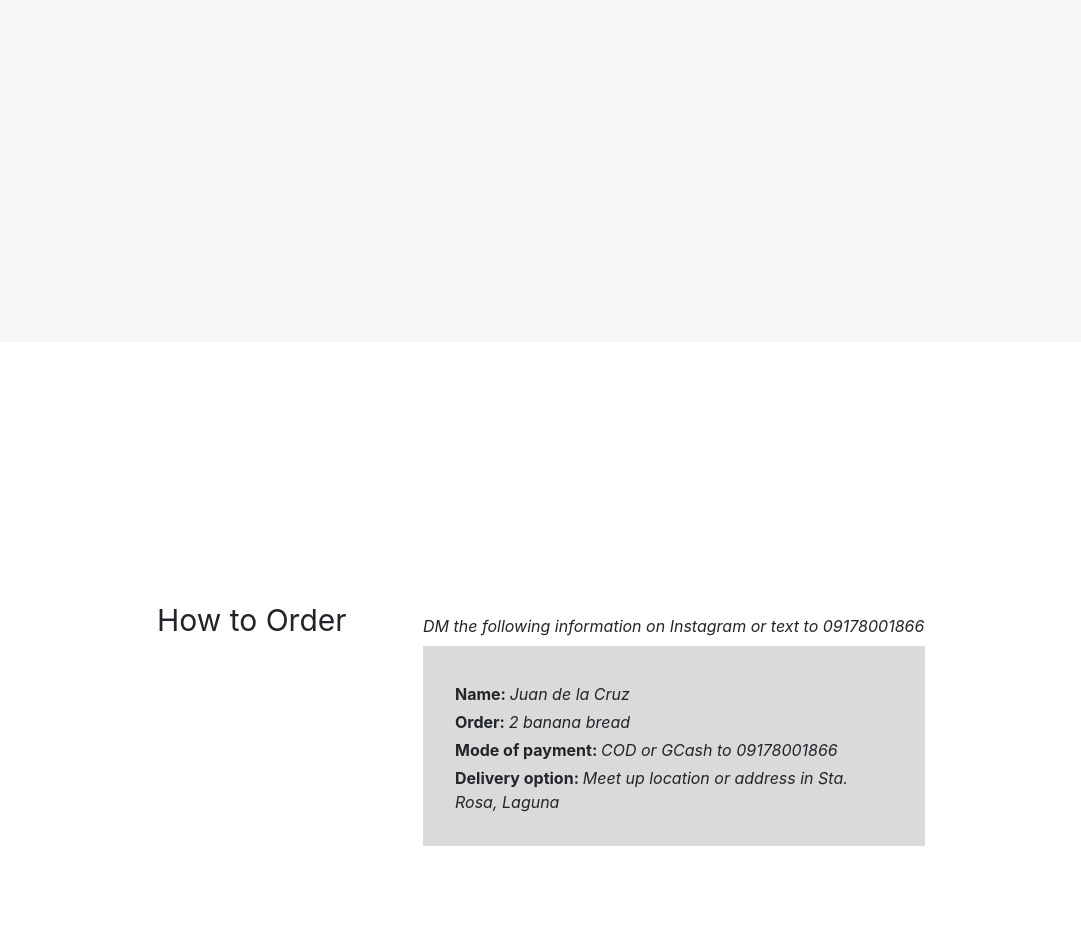
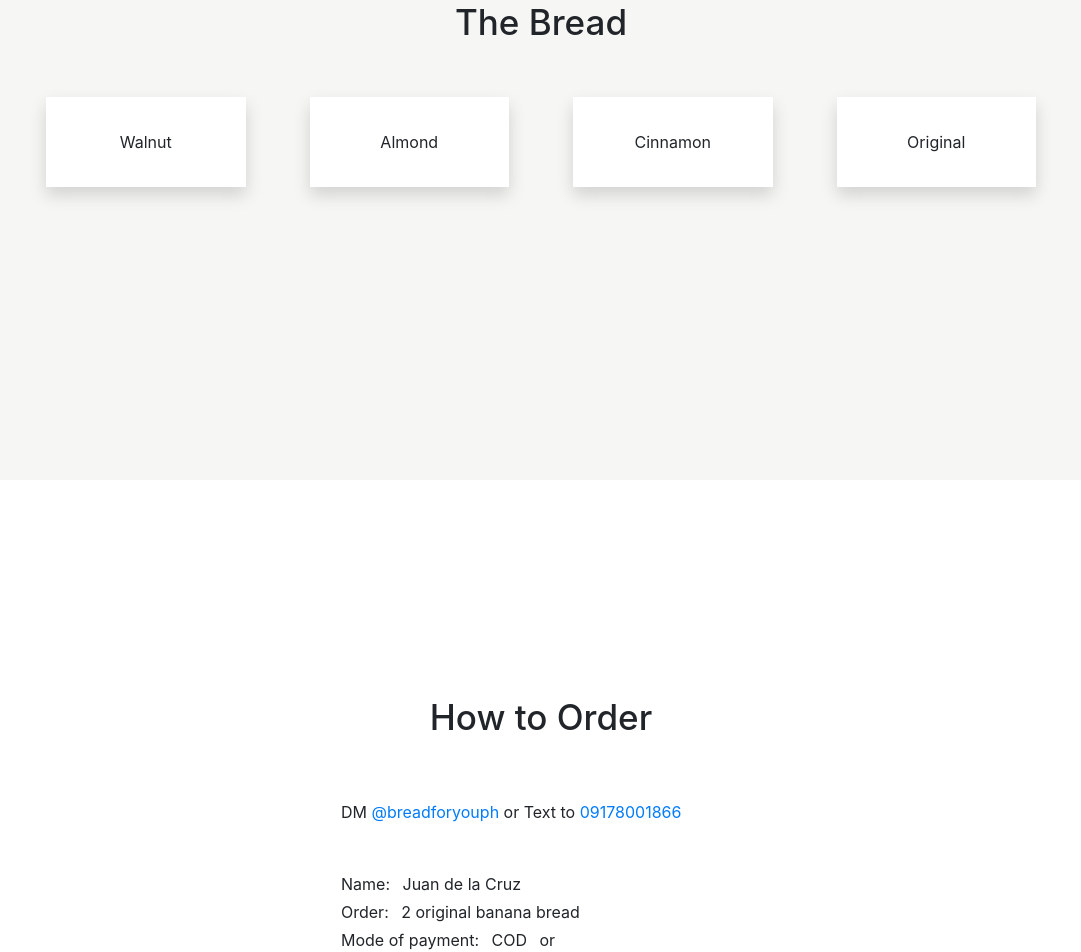
Before and after one commit to janaldous/breadforyouph, a React (Create React App) app: page / in a window 1280 px wide. Shown: the part 1465-2417 px from the top of the page, without its empty margins (99-1180 px from the left). Built offline with nearby package versions, Linux system fonts and the light colour scheme.

Commit message:
ui improvements

```diff
--- a/src/App.tsx
+++ b/src/App.tsx
@@ -5,8 +5,11 @@ import bananabread1 from "./bananabread.jpg";
 import bananabread3 from "./bananabread3.jpg";
 import lemon from "./lemon.jpg";
 import Jumbotron from "react-bootstrap/Jumbotron";
-import instagram96 from "./icons8-instagram-96.png";
-import instagram48 from "./icons8-instagram-48.png";
+import instagramLogo from "./icons8-instagram-96.png";
+
+const defaultMessage = "Name:\nOrder:\nPayment:\nDelivery:";
+const uriDefaultMessage = encodeURIComponent(defaultMessage);
+const smsURI = `sms:09178001866;?&body=${uriDefaultMessage}`;
 
 function App() {
   return (
@@ -14,11 +17,11 @@ function App() {
       <Jumbotron>
         <div className="company-name">
           <img src={logo} alt="Logo" className="logo" />
-          <p className="lead ">Healthy. Delicious. Kind.</p>
           <a
             className="btn btn-primary btn-lg"
             href="#how-to-order"
             role="button"
+            id="btn-order"
           >
             Order
           </a>
@@ -37,53 +40,78 @@ function App() {
           </div>
         </div>
       </div>
-      <section>
-        <div className="section-title">The Bread</div>
-        <div className="instructions">Banana bread smothered in lemon zest</div>
+      <section id="the-bread">
+        <div className="row">
+          <div className="section-title center">The Bread</div>
+        </div>
+        <div className="row justify-content-center">
+          <div className="col-sm flavor shadow">
+            <div>Walnut</div>
+          </div>
+          <div className="col-sm flavor shadow">
+            <div>Almond</div>
+          </div>
+          <div className="col-sm flavor shadow">
+            <div>Cinnamon</div>
+          </div>
+          <div className="col-sm flavor shadow">
+            <div>Original</div>
+          </div>
+        </div>
       </section>
       <section id="how-to-order">
         <div className="row">
-          <div className="col-sm-4">
-            <div className="section-title">How to Order</div>
+          <div className="section-title center">How to Order</div>
+        </div>
+        <div className="instructions">
+          <div className="instruction-step">
+            <div>
+              DM{" "}
+              <a href="https://www.instagram.com/breadforyouph/">
+                @breadforyouph
+              </a>{" "}
+              or Text to <a href={smsURI}>09178001866</a>
+            </div>
           </div>
-          <div className="col-sm-8">
-            <div className="instructions">
-              DM the following information on Instagram or text to 09178001866
-            </div>
+          <div className="instruction-step">
             <div className="message">
               <div className="message-line">
-                Name: <span>Juan de la Cruz</span>
+                Name: <span className="choice">Juan de la Cruz</span>
               </div>
               <div className="message-line">
-                Order: <span>2 banana bread</span>
+                Order: <span className="choice">2 original banana bread</span>
               </div>
               <div className="message-line">
-                Mode of payment: <span>COD or GCash to 09178001866</span>
+                Mode of payment: <span className="choice">COD</span>{" "}
+                <span className="or">or</span>{" "}
+                <span className="choice">GCash to 09178001866</span>
               </div>
               <div className="message-line">
-                Delivery option:{" "}
-                <span>Meet up location or address in Sta. Rosa, Laguna</span>
+                Delivery: <span className="choice">Meet up location</span>{" "}
+                <span className="or">or</span>{" "}
+                <span className="choice">Drop off address</span>
               </div>
             </div>
           </div>
         </div>
       </section>
       <section>
-        <div className="section-title">About us</div>
+        <div className="section-title center">About us</div>
         <div className="instructions">
           100% of profits go to COVID-19 Relief Fund
         </div>
       </section>
       <footer>
-        <div className="footer-item">
-          All profits will go towards COVID-19 charities
-        </div>
+        <div className="footer-item">breadforyouph</div>
         <div className="footer-item">
           <a href="https://www.instagram.com/breadforyouph/">
-          <picture>
-            <source srcSet={instagram96} media="(min-width: 550px)"/>
-            <img className="instagram-icon" srcSet={instagram48} alt="Instagram link"/>
-          </picture>
+            <picture>
+              <img
+                className="instagram-icon"
+                srcSet={instagramLogo}
+                alt="Instagram link"
+              />
+            </picture>
           </a>
         </div>
       </footer>
--- a/src/breadforyouph.scss
+++ b/src/breadforyouph.scss
@@ -1,4 +1,7 @@
 @import "~bootstrap/scss/bootstrap";
+
+$blue: #4b5c7d;
+$blue-hover: #56698e;
 
 html {
   scroll-behavior: smooth;
@@ -20,6 +23,27 @@ html {
   }
 }
 
+// override bootstrap default
+.btn {
+  background-color: $blue;
+  border-color: $blue;
+}
+
+.btn-primary:hover {
+  background-color: $blue;
+  border-color: $blue;
+}
+
+.jumbotron {
+  margin-top: 100px;
+  margin-bottom: 100px;
+}
+
+#btn-order {
+  margin-top: 16px;
+  //   font-size: 1rem;
+}
+
 .grid-img {
   width: 100%;
   padding-top: 32px;
@@ -31,6 +55,22 @@ html {
 
 .instagram-icon {
   max-width: 60px;
+}
+
+.instructions {
+  width: 100%;
+  display: flex;
+  flex-direction: column;
+  align-items: center;
+  padding: 40px;
+}
+.instruction-step {
+  margin-top: 32px;
+  width: 100%;
+
+  &:first-of-type {
+    margin-top: 0px;
+  }
 }
 
 .app-container {
@@ -50,7 +90,7 @@ html {
   }
 
   section {
-    padding: 40px 20vw;
+    padding: 40px 10vw;
     min-height: 95vh;
 
     display: flex;
@@ -62,22 +102,68 @@ html {
     }
 
     .section-title {
-      font-size: 30px;
+      font-size: 35px;
+      font-weight: 500;
+      width: 100%;
+      margin-top: 16px;
+      margin-bottom: 16px;
+
+      &.center {
+        text-align: center;
+      }
     }
-    .instructions {
-      margin-top: 16px;
-      font-style: italic;
+
+    $elem-spacing: 16px;
+
+    .comms-medium {
+      margin-top: $elem-spacing;
+      //   padding: 32px;
+      width: 100%;
+      //   background-color: rgb(240, 137, 53);
+      height: 100%;
+      display: flex;
+      flex-direction: column;
+      justify-content: center;
+
+      .comms-or {
+        width: 100%;
+        text-align: center;
+        margin: 4px 0;
+      }
+      .comms-option {
+        width: 100%;
+        text-align: center;
+
+        &:first-of-type {
+          margin-left: 0;
+        }
+      }
     }
+
     .message {
-      margin-top: 8px;
-      background-color: #8080804a;
-      padding: 32px;
+      margin-top: $elem-spacing;
+      //   background-color: #f3f3f3;
+      //   padding: 32px;
+      height: 100%;
+
       .message-line {
         margin-top: 4px;
-        font-weight: bold;
+        // font-weight: bold;
+
         span {
-          font-weight: normal;
-          font-style: italic;
+          white-space: nowrap;
+          margin-top: 4px;
+          &.choice {
+            font-weight: normal;
+            // background-color: rgb(22, 22, 156);
+            border-radius: 16px;
+            padding: 2px 8px;
+            // color: white;
+          }
+
+          &.or {
+            font-weight: normal;
+          }
         }
       }
     }
@@ -115,12 +201,31 @@ html {
         margin: 0;
       }
     }
+  }
 
-    .placeholder-logo {
-      border-radius: 60px;
-      padding: 15px;
-      color: white;
-      background-color: saddlebrown;
+  #the-bread {
+    $circle-diameter: 140px;
+    .flavor {
+      background-color: white;
+      height: 90px;
+      width: $circle-diameter;
+      //   text-align: center;
+      display: flex;
+      justify-content: center;
+      align-items: center;
+      margin: 32px;
     }
   }
 }
+
+@include media-breakpoint-up(sm) {
+  .instruction-step {
+    margin-top: 32px;
+    width: 400px;
+
+    &:first-of-type {
+      margin-top: 0px;
+      width: 400px;
+    }
+  }
+}
```
Also changed, not shown: src/icons8-instagram-48.png (deleted).
